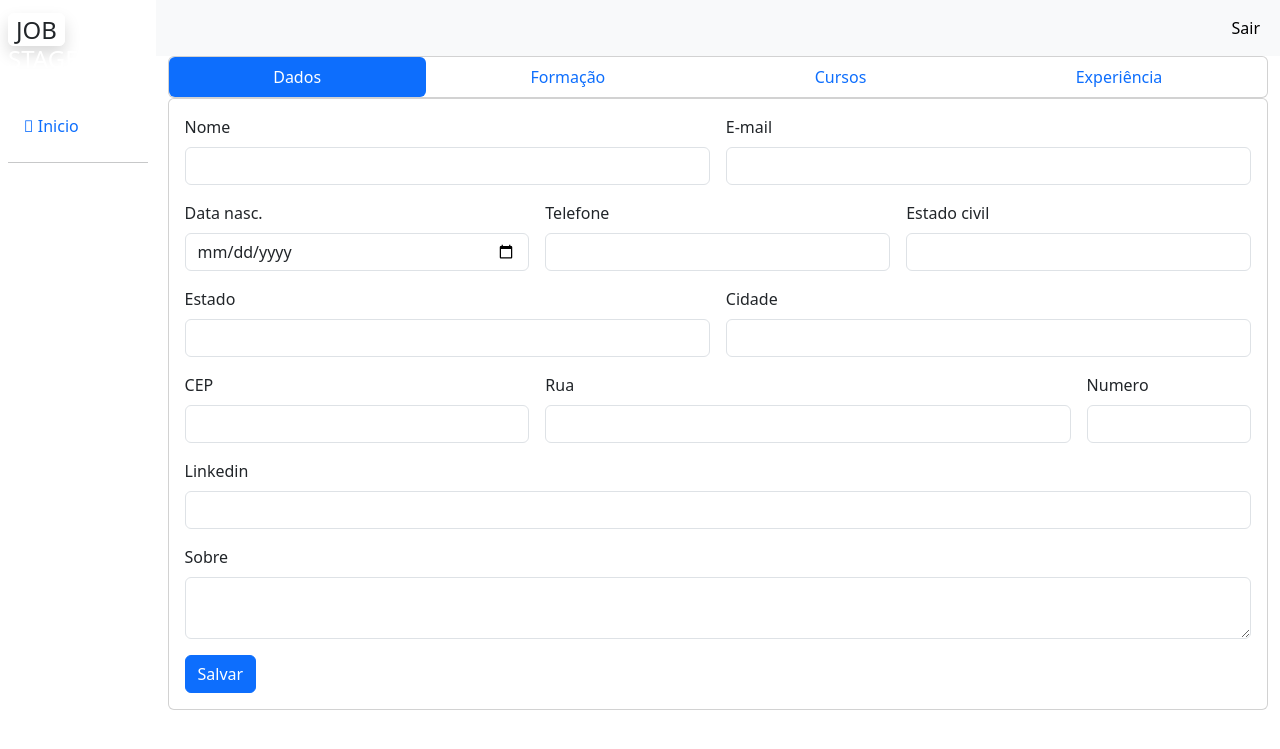
After one commit to JobStage/Jobstage, a PHP site: page /aluno/dados.php in a window 1280 px wide. The commit adds this page. Shown: the top 749 px of the page. Run offline with PHP 8.4, Linux system fonts and the light colour scheme; some libraries are stand-ins or nearby versions.

Commit message:
criando tela cadastro de dados usuario

```diff
--- /dev/null
+++ b/aluno/dados.php
@@ -0,0 +1,78 @@
+<?php
+ob_start();
+?>
+
+<div class="card">
+    <nav class="nav nav-pills flex-column flex-sm-row">
+        <a class="flex-sm-fill text-sm-center nav-link active" aria-current="page" href="dados.php">Dados</a>
+        <a class="flex-sm-fill text-sm-center nav-link" href="formacao.php">Formação</a>
+        <a class="flex-sm-fill text-sm-center nav-link" href="cursos.php">Cursos</a>
+        <a class="flex-sm-fill text-sm-center nav-link" href="experiencia.php">Experiência</a>
+    </nav>
+</div>
+<div class="card">
+    <div class="card-body">
+        <form class="row g-3">
+            <div class="col-lg-6">
+                <label for="nome" class="form-label">Nome</label>
+                <input type="email" class="form-control" id="nome">
+            </div>
+            <div class="col-lg-6">
+                <label for="email" class="form-label">E-mail</label>
+                <input type="email" class="form-control" id="email">
+            </div>
+            <div class="col-lg-4">
+                <label for="nasc" class="form-label">Data nasc.</label>
+                <input type="date" class="form-control" id="nasc">
+            </div>
+            <div class="col-lg-4">
+                <label for="telefone" class="form-label">Telefone</label>
+                <input type="input" class="form-control" id="telefone">
+            </div>
+            <div class="col-lg-4">
+                <label for="civil" class="form-label">Estado civil</label>
+                <input type="text" class="form-control" id="civil">
+            </div>
+            <div class="col-lg-6">
+                <label for="estado" class="form-label">Estado</label>
+                <input type="text" class="form-control" id="estado">
+            </div>
+            <div class="col-lg-6">
+                <label for="cidade" class="form-label">Cidade</label>
+                <input type="text" class="form-control" id="cidade">
+            </div>
+            <div class="col-lg-4">
+                <label for="cep" class="form-label">CEP</label>
+                <input type="text" class="form-control" id="cep">
+            </div>
+            <div class="col-lg-6">
+                <label for="rua" class="form-label">Rua</label>
+                <input type="text" class="form-control" id="rua">
+            </div>
+            <div class="col-lg-2">
+                <label for="numero" class="form-label">Numero</label>
+                <input type="text" class="form-control" id="numero">
+            </div>
+            <div class="col-lg-12">
+                <label for="linkedin" class="form-label">Linkedin</label>
+                <input type="text" class="form-control" id="linkedin">
+            </div>
+            <div class="col-lg-12">
+                <label for="sobre" class="form-label">Sobre</label>
+                <textarea type="text" class="form-control" id="sobre">
+
+                </textarea>
+            </div>
+
+            <div class="col-md-12">
+                <button type="submit" class="btn btn-primary">Salvar</button>
+            </div>
+        </form>
+    </div>
+</div>
+
+<?php
+$content = ob_get_clean();
+$pageTitle = "Dados pessoais";
+include('../app/public/html/template.php');
+?>
--- a/app/controller/AlunoController.php
+++ b/app/controller/AlunoController.php
@@ -16,7 +16,7 @@ class AlunoController{
     private $dataNasc;
 
     public function __construct(int $idAluno) {
-        $this->alunoModel = new Aluno(); // instanciando classe da model
+        $aflunoModel = new AlunoModel(); // instanciando classe da model
     }
 
     public function cadastrarAluno(string $nome, string $curso, int $semestre, string $email, string $senha, string $estadoCivil, string $telefone, string $linkedin, string $descricao, DateTime $dataNasc) {
--- a/app/model/Aluno.php
+++ b/app/model/Aluno.php
@@ -1,8 +1,8 @@
 <?php
 // Na model existirão todas as interações com o BANCO DE DADOS
 
-require_once "../config/conexao.php";
-class Aluno{
+require_once '../app/config/conexao.php';
+class AlunoModel{
 
     private $conn; // variavel para conexao com banco
 
--- a/app/public/html/template.php
+++ b/app/public/html/template.php
@@ -4,7 +4,7 @@
     <meta charset="UTF-8">
     <meta http-equiv="X-UA-Compatible" content="IE=edge">
     <meta name="viewport" content="width=device-width, initial-scale=1.0">
-    <title>TEMPLATE</title>
+    <title><?= $pageTitle ?></title>
     <link rel="stylesheet" href="../app/public/css/sidebar.css">
     <link rel="stylesheet" href="https://pro.fontawesome.com/releases/v5.10.0/css/all.css">
     <link rel="stylesheet" href="../app/lib/bootstrap/bootstrap.min.css">
@@ -18,7 +18,7 @@
         <?php require_once "../app/public/html/navbar.html" ?>
         <div class="container">
 
-            <!-- CONTEUDO AQUI -->
+        <?= $content; ?>
 
         </div>
     </div>
```
Also changed, not shown: aluno/index.php (deleted, +0 -28 lines).
